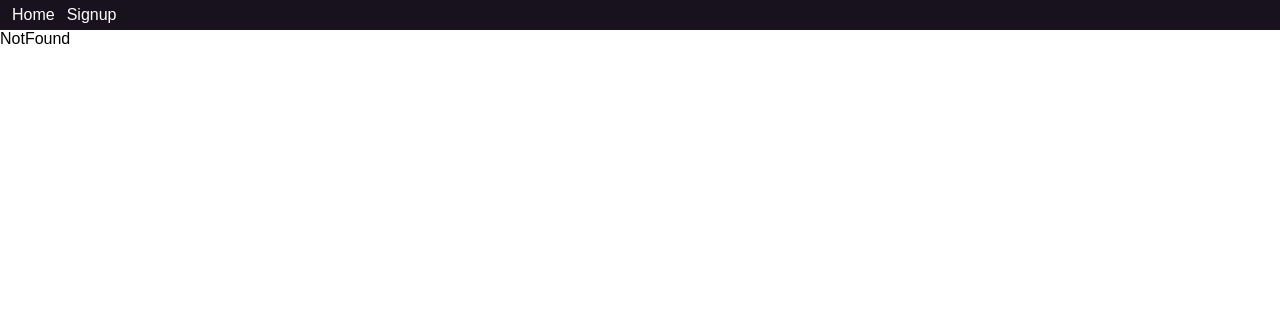
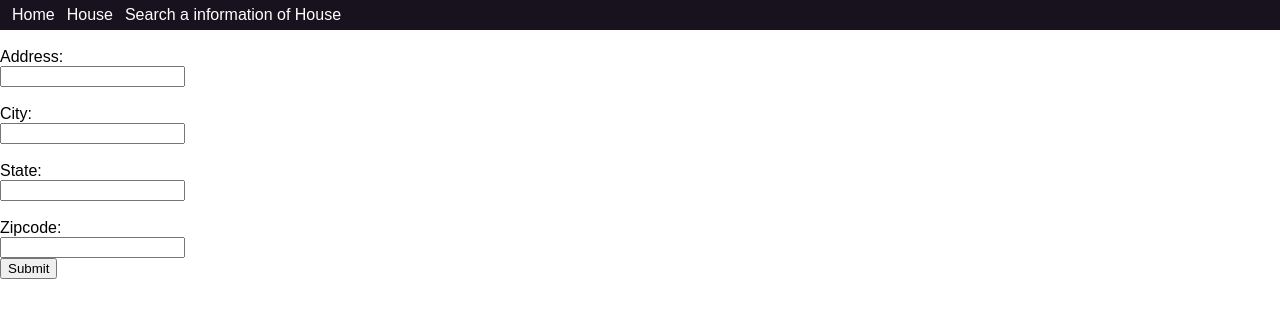
Before and after one commit to HimaChitalia/tc-real-estate-client, a React (Create React App) app: page /houses/create in a window 1280 px wide. Shown: the top 318 px of the page. Built offline with nearby package versions, Linux system fonts and the light colour scheme.

Commit message:
Redux form to search house

```diff
--- a/src/containers/App.js
+++ b/src/containers/App.js
@@ -11,7 +11,9 @@ import { StyleSheet, css } from 'aphrodite';
 
 //custom modules imports
 import Home from '../views/Home';
-import Signup from '../views/Signup';
+import House from '../views/House';
+import ContactForm from '../views/House';
+// import Signup from '../views/Signup';
 import NotFound from '../views/NotFound';
 
 const styles = StyleSheet.create({
@@ -45,14 +47,19 @@ class App extends Component {
               >Home</NavLink>
               <NavLink
                 className={css(styles.navlink)}
-                to="/signup"
-              >Signup</NavLink>
-            </div>
+                to="/house"
+              >House</NavLink>
+            <NavLink
+              className={css(styles.navlink)}
+              to="/houses/create"
+            >Search a information of House</NavLink>
+          </div>
           </div>
 
           <Switch>
             <Route exact path="/" component={Home} />
-            <Route exact path="/signup" component={Signup} />
+            <Route exact path="/houses/create" component={ContactForm} />
+            <Route exact path="/house" component={House} />
             <Route component={NotFound} />
           </Switch>
         </div>
--- a/src/redux/modules/Auth/actions.js
+++ /dev/null
@@ -1,47 +0,0 @@
-import { reset, SubmissionError } from 'redux-form';
-import ('isomorphic-fetch');
-/*
-  action creators
-*/
-
-export const authenticationRequest = () => {
-  return {
-    type: 'AUTHENTICATION_REQUEST'
-  }
-}
-
-export const setCurrentUser =  user => {
-  return {
-    type: 'AUTHENTICATION_SUCCESS',
-    user
-  }
-}
-
-/*
- Async Actions
-*/
-
-export const signup = (user, router) =>{
-  return dispatch => {
-    dispatch(authenticationRequest())
-    return fetch('/users', {
-      method: 'POST',
-      headers: {
-        'Accept': 'application/json',
-        'Content-Type': 'application/json'
-      },
-      body: JSON.stringify({ user: userDetails })
-    })
-    .then(resp => resp.json())
-    .then(body => {
-      const slug = body.user.username
-      localStorage.setItem('e.shop.token', body.token);
-      dispatch(setCurrentUser(body.user))
-      dispatch(reset('signup'));
-      router.history.replace(`users/${slug}/profile`);
-    })
-    .catch(err => {
-      throw new SubmissionError(err)
-    })
-  }
-}
--- a/src/redux/modules/Auth/reducer.js
+++ /dev/null
@@ -1,26 +0,0 @@
-const initialState = {
-  isAuthenticated: false,
-  isAuthenticating: true,
-  currentUser: {}
-}
-
-export default (state = initialState, action) => {
-  switch(action.type){
-
-    case 'AUTHENTICATION_REQUEST':
-      return {
-        ...state,
-        isAuthenticating: true,
-      }
-
-      case 'AUTHENTICATION_SUCCESS':
-        return {
-          isAuthenticated: true,
-          isAuthenticating: false,
-          currentUser: action.user
-        }
-
-        default:
-          return state;
-  }
-}
--- a/src/redux/store/index.js
+++ b/src/redux/store/index.js
@@ -4,18 +4,20 @@ import {
   combineReducers
 } from 'redux';
 import thunk from 'redux-thunk';
-import { reducer as form } from 'redux-form';
-import auth from '../modules/Auth/reducer';
+import { reducer as formReducer } from 'redux-form';
+// import auth from '../modules/Auth/reducer';
 
 const reducers = combineReducers({
-  form,
-  auth,
+  // auth,
+  form: formReducer
 })
 
 const middleware = [thunk]
 
-export default createStore(
+const store = createStore(
   reducers,
   window.__REDUX_DEVTOOLS_EXTENSION__ && window.__REDUX_DEVTOOLS_EXTENSION__(),
   applyMiddleware(...middleware)
 )
+
+export default store;
--- /dev/null
+++ b/src/views/House/houseForm.js
@@ -0,0 +1,68 @@
+
+import React, { Component } from 'react'
+import { Field, reduxForm, SubmissionError } from 'redux-form'
+
+const renderField = ({ type, label, input, meta: { touched, error }}) => (
+    <div className="input-row">
+      <br />
+      <label>{label}</label>
+      <br />
+      <input {...input} type={ type }/>
+      { touched && error &&
+       <span className="error">{ error }</span>}
+    </div>
+  )
+
+class ContactForm extends Component {
+
+  submit = ({ address='', city='', state='', zipCode='' }) => {
+    let error = {};
+    let isError = false;
+
+    if (address.trim() === '') {
+      error.address = 'Required';
+      isError = true;
+    }
+
+    if (city.trim() === '') {
+      error.city = 'Required';
+      isError = true;
+    }
+
+    if (state.trim() === '') {
+      error.state = 'Required';
+      isError = true;
+    }
+
+    if (zipCode.trim() === '') {
+      error.zipCode = 'Required';
+      isError = true;
+    }
+
+    if (isError) {
+      throw new SubmissionError(error);
+    } else {
+      // submit to the server
+    }
+
+  }
+
+  render() {
+    return (
+      <form onSubmit={ this.props.handleSubmit(this.submit) }>
+        <Field name="address" label='Address: ' component={renderField} type="text" />
+        <Field name="city" label='City: ' component={renderField} type="text" />
+        <Field name="state" label='State: ' component={renderField} type="text" />
+        <Field name="zipCode" label='Zipcode: ' component={renderField} type="text" />
+        <button type="submit">Submit</button>
+      </form>
+    )
+  }
+}
+
+ContactForm = reduxForm({
+  // a unique name for the form
+  form: 'contact'
+})(ContactForm)
+
+export default ContactForm;
--- /dev/null
+++ b/src/views/House/index.js
@@ -0,0 +1,15 @@
+import React, { Component } from 'react';
+import ContactForm from './houseForm'
+
+class House extends Component {
+
+  render() {
+    return (
+      <ContactForm  />
+    )
+  }
+}
+
+
+
+export default House;
--- a/src/views/Signup/index.js
+++ b/src/views/Signup/index.js
@@ -1,27 +1,27 @@
-import React, { Component } from 'react';
-import { connect } from 'react-redux';
-
-// Custome node modules
-import { signup } from '../../redux/modules/Auth/actions';
-
-class Signup extends Component {
-
-  render() {
-    return(
-      <div className="signup">
-        <h1> Create an Account </h1>
-
-      </div>
-    )
-  }
-}
-
-// const Signup = () =>
-//   <form className="signup_form">
-//     <input type="email" />
-//     <input type="text" />
-//     <input type="password" />
-//     <button type="submit" >Create User</ button>
-//   </form>;
+// import React, { Component } from 'react';
+// import { connect } from 'react-redux';
 //
-export default Signup;
+// // Custome node modules
+// import { signup } from '../../redux/modules/Auth/actions';
+//
+// class Signup extends Component {
+//
+//   render() {
+//     return(
+//       <div className="signup">
+//         <h1> Create an Account </h1>
+//
+//       </div>
+//     )
+//   }
+// }
+//
+// // const Signup = () =>
+// //   <form className="signup_form">
+// //     <input type="email" />
+// //     <input type="text" />
+// //     <input type="password" />
+// //     <button type="submit" >Create User</ button>
+// //   </form>;
+// //
+// export default Signup;
```
